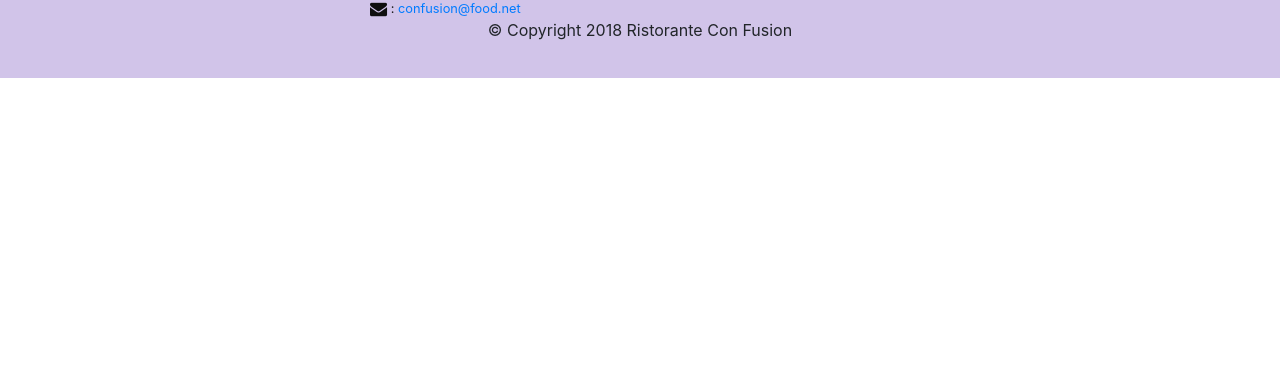
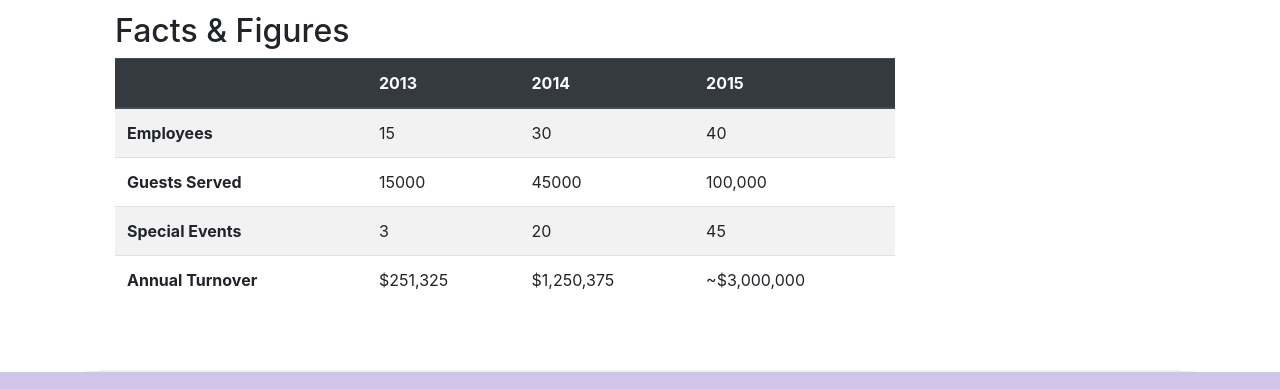
Before and after one commit to jalcajiaox/git-test, a website: page Bootstrap4/conFusion/aboutus.html in a window 1280 px wide. Shown: the part 1681-2070 px from the top of the page. Before the commit the page ends 1759 px from the top, so only its background shows below. Drawn offline with Linux system fonts and the light colour scheme.

Commit message:
table and cards

```diff
--- a/Bootstrap4/conFusion/aboutus.html
+++ b/Bootstrap4/conFusion/aboutus.html
@@ -64,7 +64,32 @@
 				<p>Started in 2010, Ristorante con Fusion quickly established itself as a culinary icon par excellence in Hong Kong. With its unique brand of world fusion cuisine that can be found nowhere else, it enjoys patronage from the A-list clientele in Hong Kong.  Featuring four of the best three-star Michelin chefs in the world, you never know what will arrive on your plate the next time you visit us.</p>
 				<p >The restaurant traces its humble beginnings to <em>The Frying Pan</em>, a successful chain started by our CEO, Mr. Peter Pan, that featured for the first time the world's best cuisines in a pan.</p>
 			</div>
-			<div>
+			<div class="col-sm">
+				<div class="card">
+					<h3 class="card-header bg-primary text-white">Facts at Glance</h3>
+					<div class="card-body">
+						<dl class="row">
+							<dt class="col-6">Started</dt>
+							   <dd class="col-6">3 Feb. 2013</dd>
+                            <dt class="col-6">Major Stake Holder</dt>
+                            <dd class="col-6">HK Fine Foods Inc.</dd>
+                            <dt class="col-6">Last Year's Turnover</dt>
+                            <dd class="col-6">$1,250,375</dd>
+                            <dt class="col-6">Employees</dt>
+                            <dd class="col-6">40</dd>
+						</dl>
+					</div>
+				</div>
+			</div>
+			<div class="col-12">
+				<div class="card card-body bg-light	">
+					<blockquote class="blockquote">
+						<p class="mb-0">You better cut pizza in four pieces because I'm not hungry enough to eat six.</p>
+						<footer class="blockquote-footer">Yogi Berra,
+						<cite title="Source Title">The Wit and Wisdom of Yogi Berra, P. Pepe, Diversion Books, 2014.</cite>
+						</footer>
+					</blockquote>
+				</div>
 			</div>
 		</div>
 
@@ -102,6 +127,50 @@
 				<h3>Alberto Somayya <small>Executive Chef</small></h3>
 				<div class="d-none d-sm-block">
 					<p >Award winning three-star Michelin chef with wide International experience having worked closely with whos-who in the culinary world, he specializes in creating mouthwatering Indo-Italian fusion experiences. He says, <em>Put together the cuisines from the two craziest cultures, and you get a winning hit! Amma Mia!</em></p>
+				</div>
+				<div class="row row-content">
+					<div class="col-12 col-sm-9">
+						<h2>Facts &amp; Figures</h2>
+						<div class="col-12 col-sm-3"></div>
+						 <div class="table-responsive">
+                    <table class="table table-striped">
+                        <thead class="thead-dark">
+                            <tr>
+                                <th>&nbsp;</th>
+                                <th>2013</th>
+                                <th>2014</th>
+                                <th>2015</th>
+                            </tr>
+                        </thead>
+                        <tbody>
+                            <tr>
+                                <th>Employees</th>
+                                <td>15</td>
+                                <td>30</td>
+                                <td>40</td>
+                            </tr>
+                            <tr>
+                                <th>Guests Served</th>
+                                <td>15000</td>
+                                <td>45000</td>
+                                <td>100,000</td>
+                            </tr>
+                            <tr>
+                                <th>Special Events</th>
+                                <td>3</td>
+                                <td>20</td>
+                                <td>45</td>
+                            </tr>
+                            <tr>
+                                <th>Annual Turnover</th>
+                                <td>$251,325</td>
+                                <td>$1,250,375</td>
+                                <td>~$3,000,000</td>
+                            </tr>
+                        </tbody>
+                    </table>
+                </div>
+					</div>
 				</div>
 			</div>
 		</div>
```
Also changed, not shown: 1 other file.
